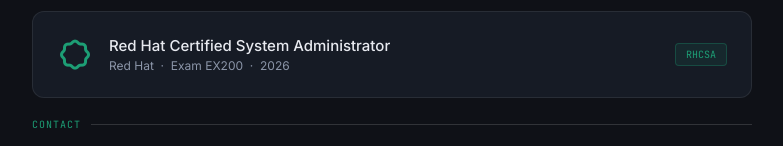
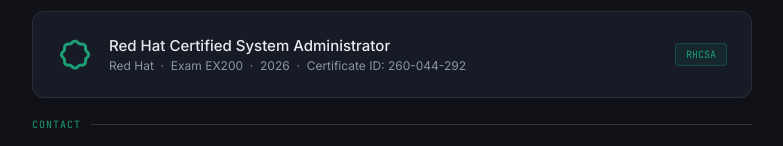
Before and after one commit to ansariali8055/shahrukh-ansari.github.io, a plain HTML site: page index.html in a window 1280 px wide. Shown: the part 1855-2001 px from the top of the page, without its empty margins (248-1031 px from the left). Drawn offline with Linux system fonts and the light colour scheme.

Commit message:
Update index.html

```diff
--- a/index.html
+++ b/index.html
@@ -575,7 +575,7 @@
       <i class="ti ti-rosette" style="font-size:36px;color:var(--green);flex-shrink:0;"></i>
       <div>
         <div style="font-size:15px;font-weight:500;color:var(--text-primary);">Red Hat Certified System Administrator</div>
-        <div style="font-size:12px;color:var(--text-secondary);margin-top:3px;">Red Hat &nbsp;·&nbsp; Exam EX200 &nbsp;·&nbsp; 2026</div>
+        <div style="font-size:12px;color:var(--text-secondary);margin-top:3px;">Red Hat &nbsp;·&nbsp; Exam EX200 &nbsp;·&nbsp; 2026 &nbsp;·&nbsp; Certificate ID: 260-044-292</div>
       </div>
       <div style="margin-left:auto;font-family:var(--mono);font-size:10px;color:var(--green);background:rgba(29,158,117,0.1);border:0.5px solid rgba(29,158,117,0.3);border-radius:4px;padding:4px 10px;white-space:nowrap;">RHCSA</div>
     </div>
```
